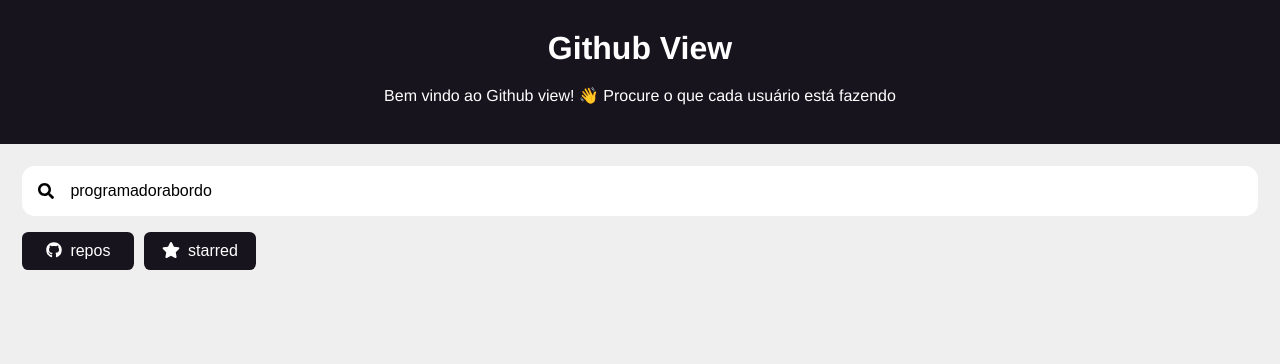
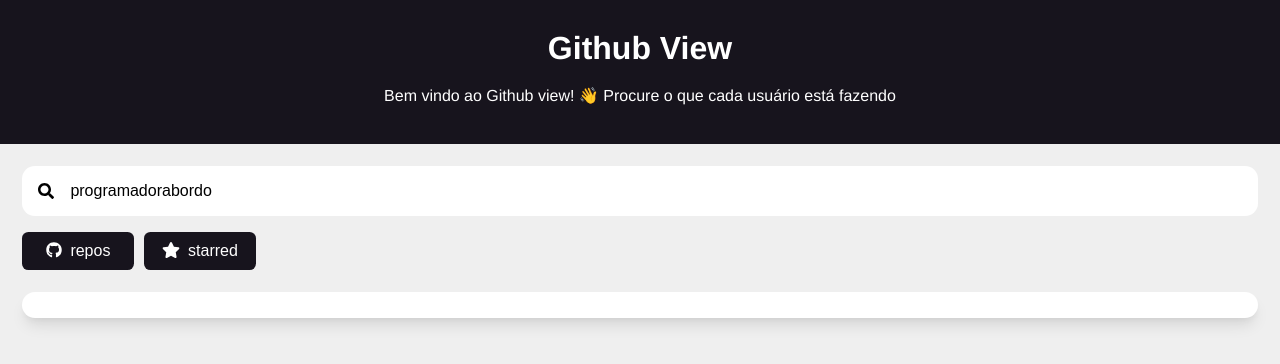
Before and after one commit to eduardoformiga/github-api-poc, a Vue app: page / in a window 1280 px wide. Shown: the top 364 px of the page. Built offline with nearby package versions, Linux system fonts and the light colour scheme.

Commit message:
chore: add error message layout

```diff
--- a/src/assets/sass/_variables.scss
+++ b/src/assets/sass/_variables.scss
@@ -2,6 +2,9 @@
 $accent-color: #fff;
 $background-color: #efefef;
 $background-color-opacity: #efefef5e;
+$error-color: red;
+$white: white;
+$placeholder-color: #65737e;
 
 $card-shadow: rgba(0, 0, 0, 0.1) 0px 10px 15px -3px,
 rgba(0, 0, 0, 0.05) 0px 4px 6px -2px;
--- a/src/pages/Home.vue
+++ b/src/pages/Home.vue
@@ -39,7 +39,7 @@
         v-if="!hasUser"
         class="errors"
       >
-        <p style="color: red;">{{ errorMessage }}</p>
+        <p>{{ errorMessage }}</p>
       </section>
       <section
         v-if="hasUser"
@@ -172,34 +172,34 @@
       padding: 1em;
       padding-left: 3em;
       border-radius: 0.8em;
-      background: #ffffff;
+      background: $white;
       border: none;
       font-size: 1rem;
       flex-grow: 1;
 
       &::-webkit-input-placeholder {
-        color: #65737e;
+        color: $placeholder-color;
       }
 
       &:-moz-placeholder {
         /* Firefox 18- */
-        color: #65737e;
+        color: $placeholder-color;
       }
 
       &::-moz-placeholder {
         /* Firefox 19+ */
-        color: #65737e;
+        color: $placeholder-color;
       }
 
       &:-ms-input-placeholder {
-        color: #65737e;
+        color: $placeholder-color;
       }
 
       &:hover,
       &:focus,
       &:active {
         outline: none;
-        background: #ffffff;
+        background: $white;
       }
     }
 
@@ -208,7 +208,7 @@
       font-size: 1em;
       background-color: $primary-color;
       border: 0;
-      color: white;
+      color: $white;
       padding: 0.6em 1em;
       margin: 1em 0.6em 0.6em 0;
       cursor: pointer;
@@ -226,10 +226,21 @@
     }
   }
 
+  .errors {
+    font-size: 1rem;
+    font-weight: bold;
+    color: $error-color;
+    background-color: $white;
+    border-radius: 1em;
+    padding: 0.8em;
+    margin: 0.8em;
+    box-shadow: $card-shadow;
+  }
+
   .user-card {
     display: grid;
     grid-template-columns: 100px auto;
-    background-color: white;
+    background-color: $white;
     border-radius: 1em;
     padding: 0.8em;
     margin: 0.8em;
@@ -273,7 +284,7 @@
   }
 
   li {
-    background-color: white;
+    background-color: $white;
     border-radius: 1em;
     padding: 0.8em;
     margin: 0.8em;
```
